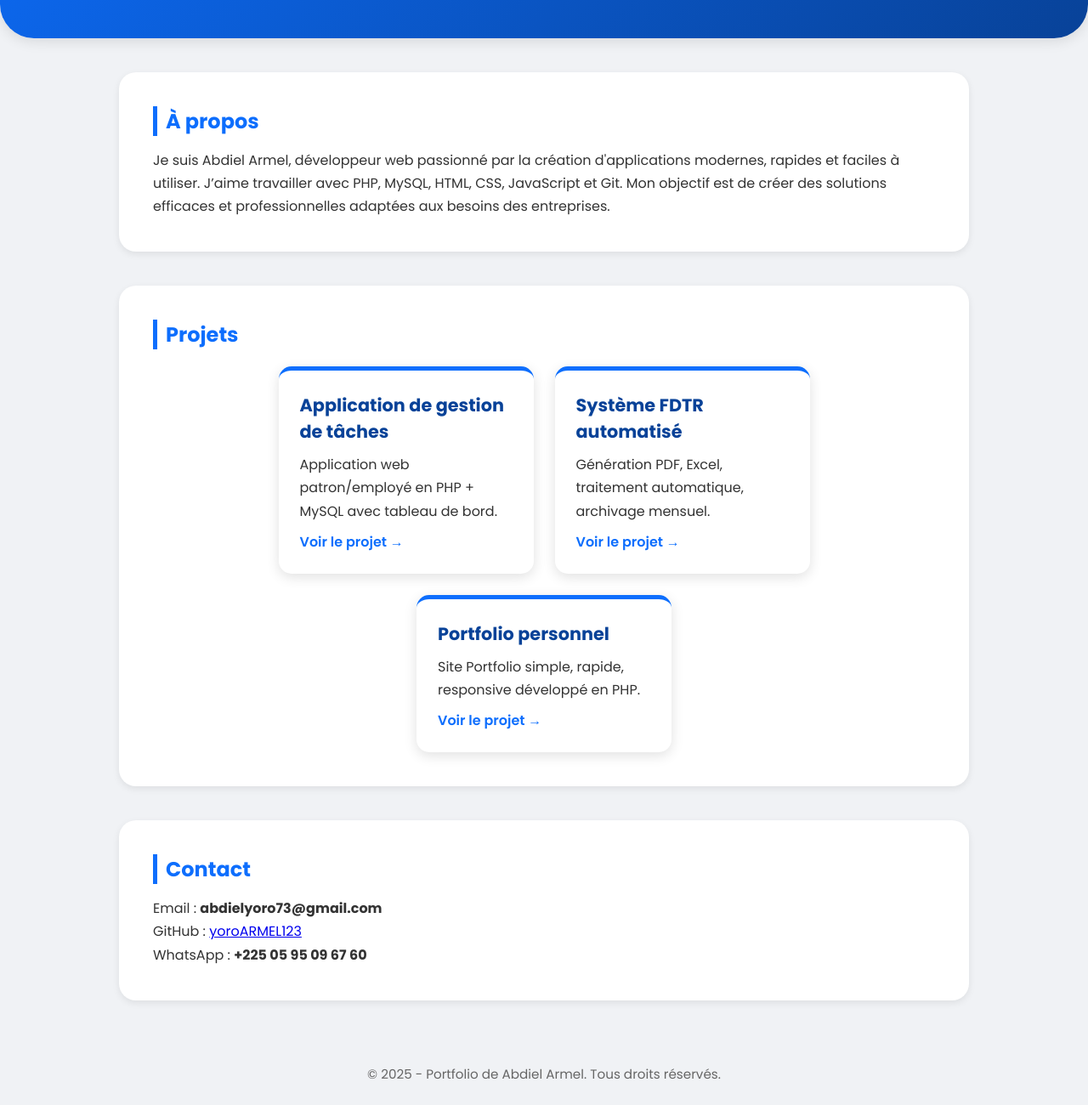
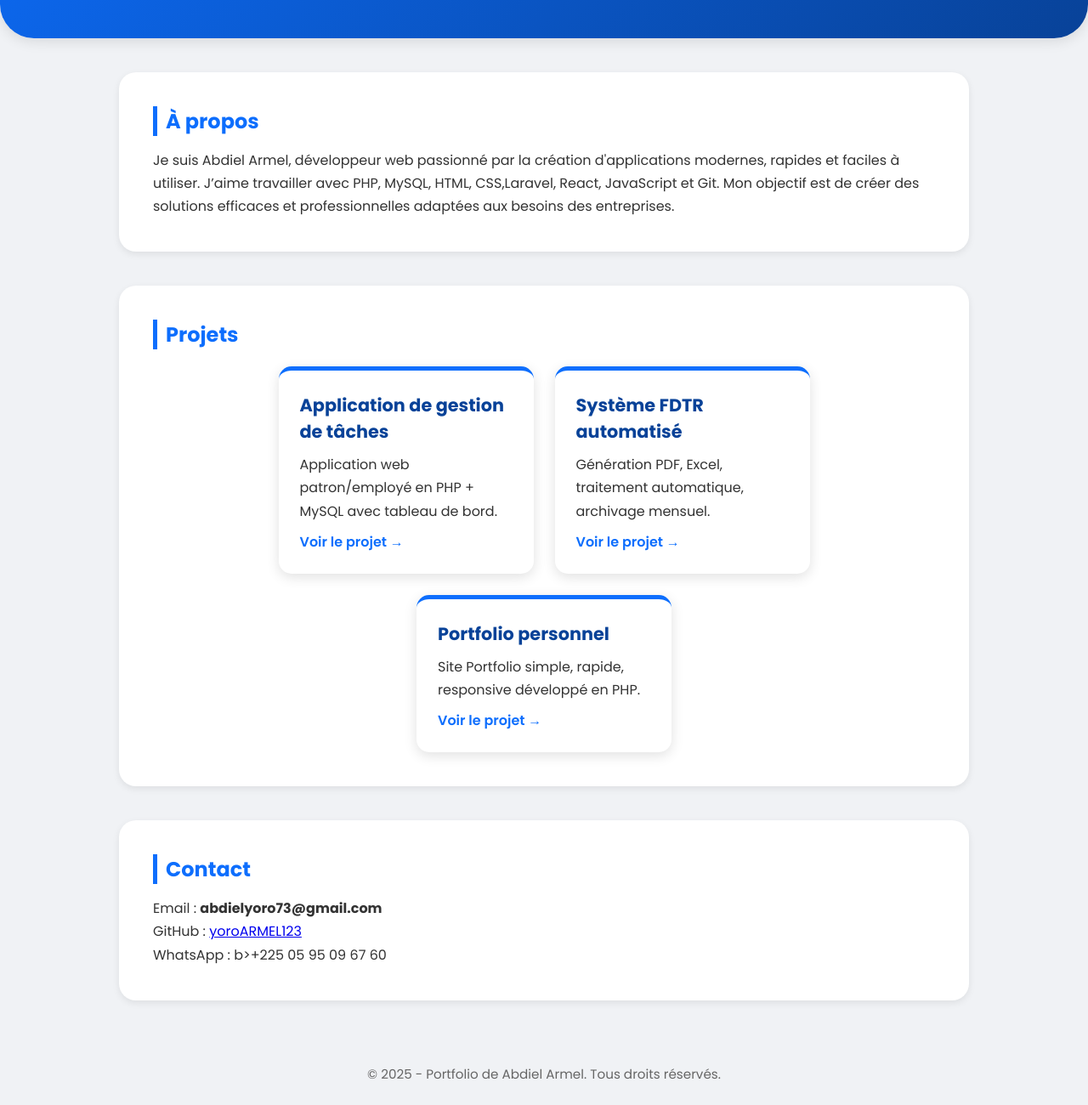
Before and after one commit to yoroARMEL123/yoroARMEL123.github.io, a plain HTML site: page index.html in a window 1280 px wide. Shown: the part 299-1599 px from the top of the page at 85% size. Drawn offline with Linux system fonts and the light colour scheme.

Commit message:
modifier

```diff
--- a/index.html
+++ b/index.html
@@ -159,7 +159,7 @@
         <p>
             Je suis Abdiel Armel, développeur web passionné par la création d'applications
             modernes, rapides et faciles à utiliser. J’aime travailler avec PHP, MySQL,
-            HTML, CSS, JavaScript et Git. Mon objectif est de créer des solutions efficaces
+            HTML, CSS,Laravel, React, JavaScript et Git. Mon objectif est de créer des solutions efficaces
             et professionnelles adaptées aux besoins des entreprises.
         </p>
     </section>
@@ -193,7 +193,7 @@
         <h2>Contact</h2>
         <p>Email : <b>abdielyoro73@gmail.com</b></p>
         <p>GitHub : <a href="https://github.com/yoroARMEL123">yoroARMEL123</a></p>
-        <p>WhatsApp : <b>+225 05 95 09 67 60</b></p>
+        <p>WhatsApp : <a href="https://Wa.me/+225 0595096760"></a>b>+225 05 95 09 67 60</b></p>
     </section>
 
     <footer>
```
